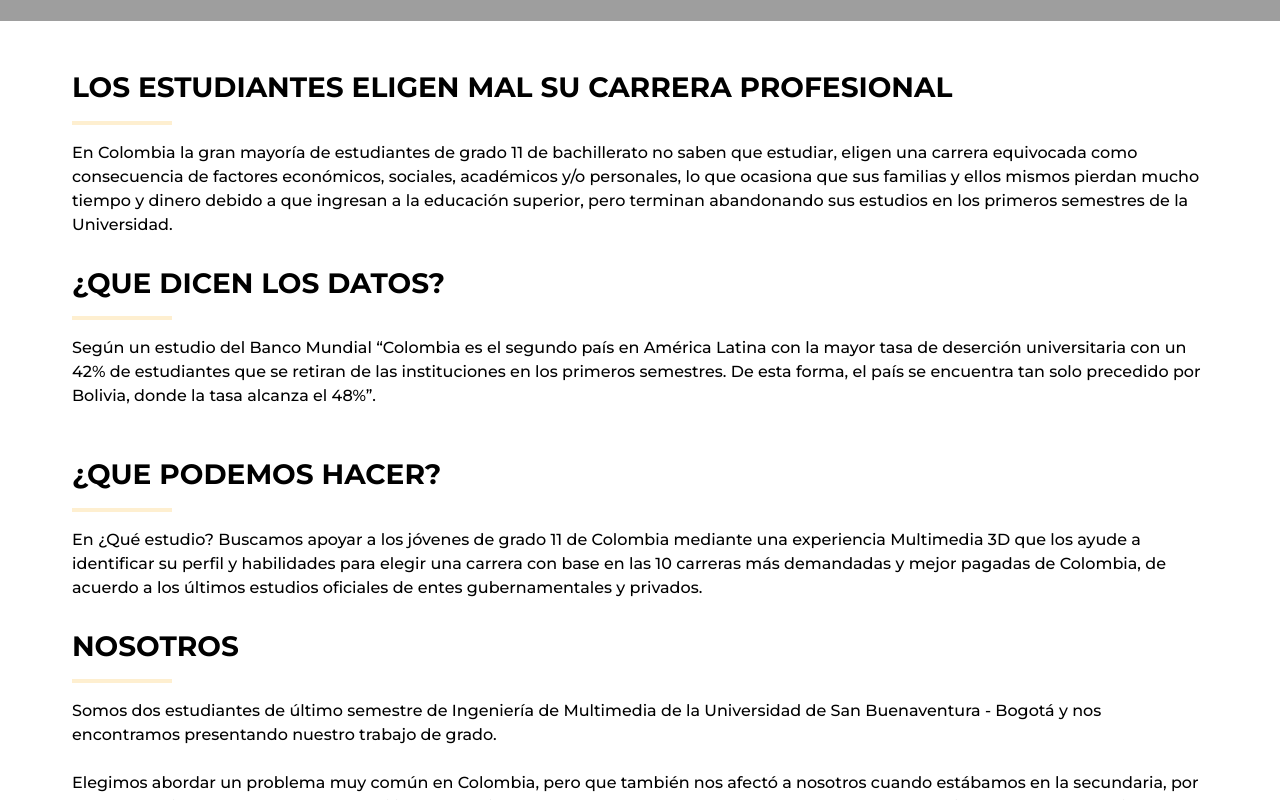
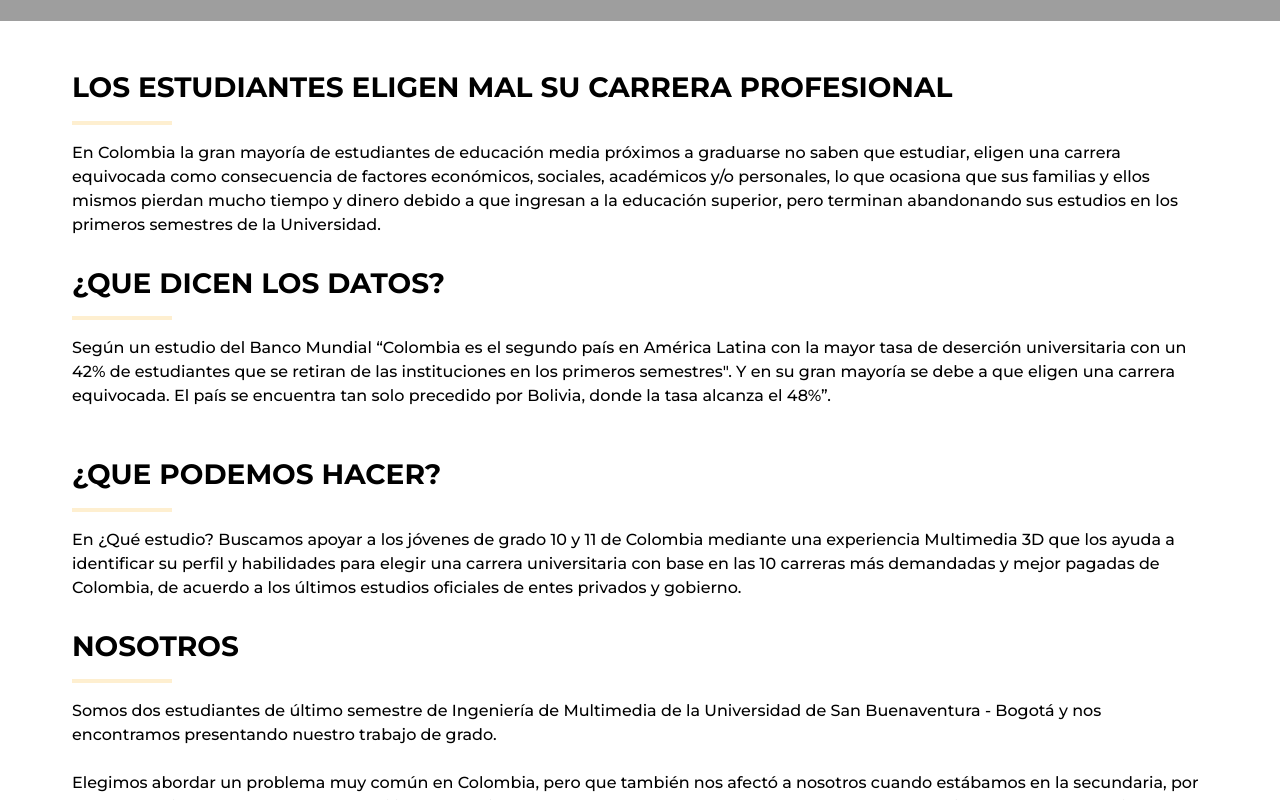
Before and after one commit to JalpGJ/Que-estudio, a plain HTML site: page nosotros.html in a window 1280 px wide. Shown: the part 379-1179 px from the top of the page. Drawn offline with nearby package versions, Linux system fonts and the light colour scheme; grey boxes are pictures that could not be loaded.

Commit message:
Add files via upload

```diff
--- a/nosotros.html
+++ b/nosotros.html
@@ -107,8 +107,8 @@
               </h3>
               <hr width="100px;" size="6" style="background-color: #fbc045;" />
               <div class="project--text__text">
-                En Colombia la gran mayoría de estudiantes de grado 11 de
-                bachillerato no saben que estudiar, eligen una carrera
+                En Colombia la gran mayoría de estudiantes de educación media
+                próximos a graduarse no saben que estudiar, eligen una carrera
                 equivocada como consecuencia de factores económicos, sociales,
                 académicos y/o personales, lo que ocasiona que sus familias y
                 ellos mismos pierdan mucho tiempo y dinero debido a que ingresan
@@ -146,8 +146,9 @@
                 Según un estudio del Banco Mundial “Colombia es el segundo país
                 en América Latina con la mayor tasa de deserción universitaria
                 con un 42% de estudiantes que se retiran de las instituciones en
-                los primeros semestres. De esta forma, el país se encuentra tan
-                solo precedido por Bolivia, donde la tasa alcanza el 48%”.
+                los primeros semestres". Y en su gran mayoría se debe a que
+                eligen una carrera equivocada. El país se encuentra tan solo
+                precedido por Bolivia, donde la tasa alcanza el 48%”.
               </div>
             </section>
           </section>
@@ -161,12 +162,12 @@
             </h3>
             <hr width="100px;" size="6" style="background-color: #fbc045;" />
             <div class="project--text__text">
-              En ¿Qué estudio? Buscamos apoyar a los jóvenes de grado 11 de
-              Colombia mediante una experiencia Multimedia 3D que los ayude a
-              identificar su perfil y habilidades para elegir una carrera con
-              base en las 10 carreras más demandadas y mejor pagadas de
-              Colombia, de acuerdo a los últimos estudios oficiales de entes
-              gubernamentales y privados.
+              En ¿Qué estudio? Buscamos apoyar a los jóvenes de grado 10 y 11 de
+              Colombia mediante una experiencia Multimedia 3D que los ayuda a
+              identificar su perfil y habilidades para elegir una carrera
+              universitaria con base en las 10 carreras más demandadas y mejor
+              pagadas de Colombia, de acuerdo a los últimos estudios oficiales
+              de entes privados y gobierno.
             </div>
           </section>
         </section>
```
Also changed, not shown: carreras.css (+12 -0 lines), carreras.html (+4 -0 lines), descripcion-carreras.css (+20 -0 lines), test.html (+29 -5 lines).
